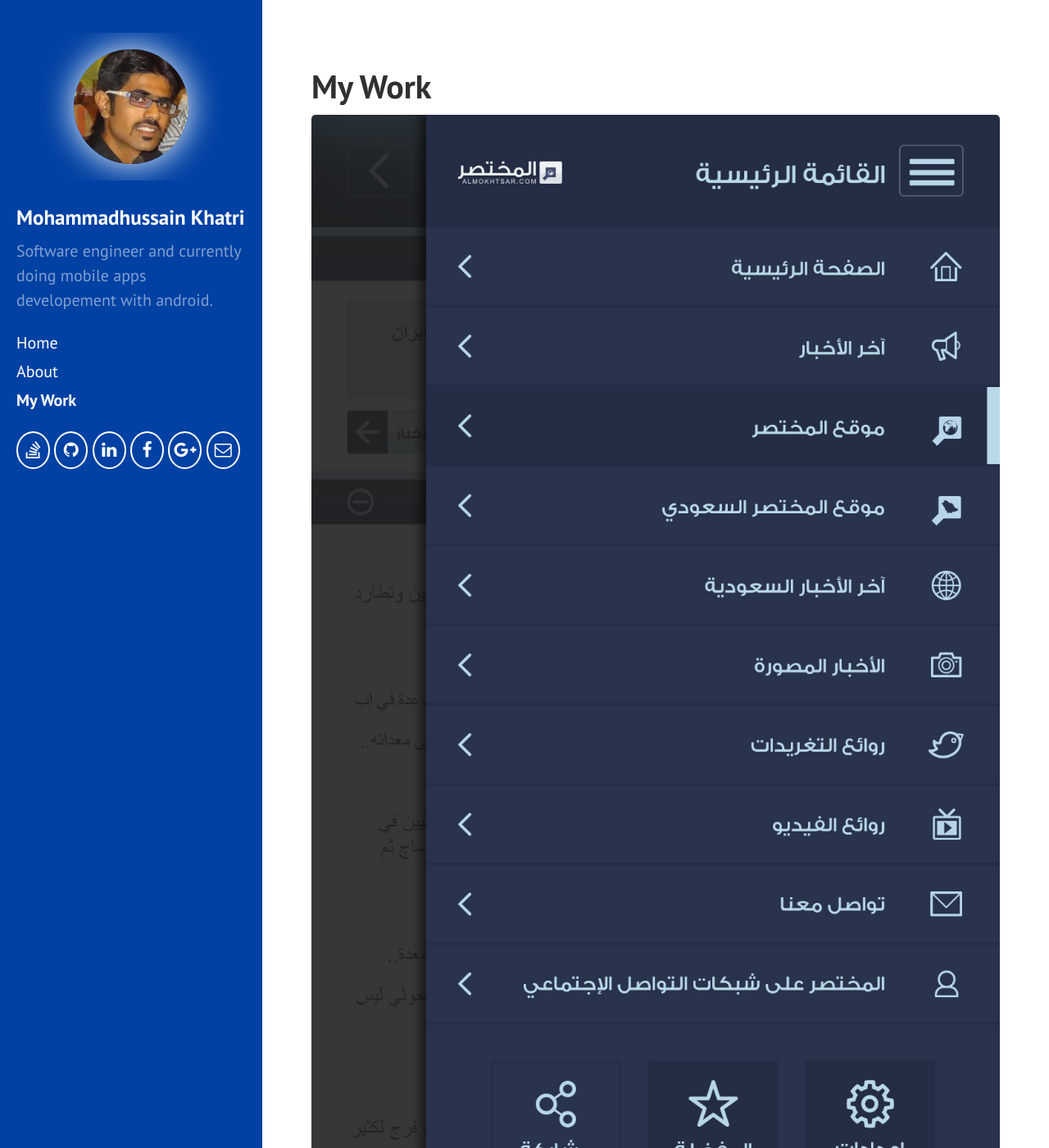
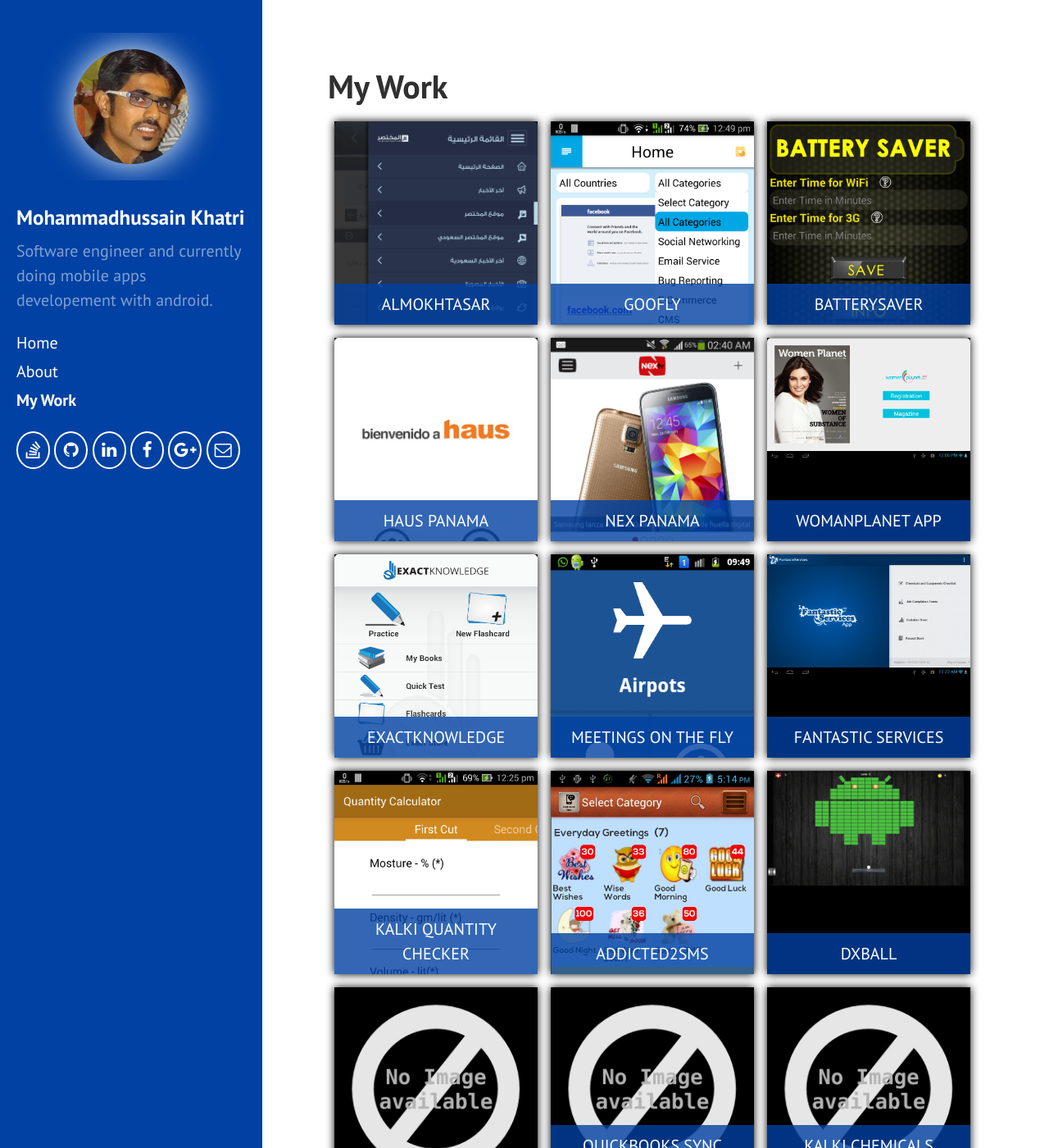
Before and after one commit to mohammadkhatri/mohammadkhatri.github.io, a Jekyll site: the page built from projects/index.html, in a window 1280 px wide and 1400 px high. Shown: the whole window at 82% size. Built offline with Jekyll 4.4.1, drawn with Linux system fonts in a browser that asks for light colours; nearby versions of some CDN libraries; Markdown is read by kramdown in place of the engine named in the settings.

Commit message:
fix css my project

```diff
--- a/public/css/_hyde.scss
+++ b/public/css/_hyde.scss
@@ -133,6 +133,8 @@
     /*max-width: 38rem;*/
     margin-left: 17rem;
     margin-right: 1rem;
+    padding-left:    1rem;
+    padding-right: 1rem;
   }
 }
 
@@ -149,6 +151,156 @@
     margin-left: 19rem;
     margin-right: 3rem;
   }
+}
+
+/*
+ * Projects layout
+ *
+ *
+ */
+
+.project_column
+{
+position:  absolute;
+  top: 0;
+  left: 0;
+  bottom: 0;
+  right: 0;
+
+  overflow:hidden;
+
+}
+
+.box{
+  position: relative;
+  float: left;
+  background-color:black;
+  -webkit-box-shadow: 0px 0px 10px 0px rgba(0,0,0,1);
+  -moz-box-shadow: 0px 0px 10px 0px rgba(0,0,0,1);
+  box-shadow: 0px 0px 10px 0px rgba(0,0,0,1);
+     /* desired width */
+}
+
+@media (min-width: 48em) {
+ .box
+ {
+
+  width : 31%;
+  padding-bottom : 31%;
+  margin : 1%;
+
+ }
+}
+
+@media (max-width: 47em) {
+.box
+{
+
+  width : 48%;
+  padding-bottom : 48%;
+  margin : 1%;
+
+}
+}
+
+@media (max-width: 35em) {
+.box
+{
+
+  width : 90%;
+  padding-bottom : 90%;
+  margin : 5%;
+
+}
+}
+
+@media (min-width: 64em) {
+  .box
+ {
+
+  width : 31%;
+  padding-bottom : 31%;
+  margin : 1%;
+
+ }
+}
+
+.titleBox {
+   position: absolute;
+   bottom: 0;
+   left: 0;
+   right: 0;
+   background: rgba(0, 65, 163, 0.8);
+   color: #FFF;
+   padding: 10px;
+   text-align: center;
+   text-transform: uppercase;
+   -webkit-transition: all 0.3s ease-out;
+   -moz-transition: all 0.3s ease-out;
+   -o-transition: all 0.3s ease-out;
+   transition: all 0.3s ease-out;
+}
+
+/*
+@media (min-width: 48em) {
+  .project_column
+ {
+
+  width : 31%;
+  height: 250px;
+  margin : 1%;
+
+ }
+}
+
+@media (max-width: 47em) {
+  .project_column
+{
+
+  width : 48%;
+  height: 350px;
+  margin : 1%;
+
+}
+}
+
+@media (max-width: 35em) {
+  .project_column
+{
+
+  width : 90%;
+  height: 350px;
+  margin : 5%;
+
+}
+}
+
+@media (min-width: 64em) {
+  .project_column
+ {
+
+  width : 31%;
+  height: 450px;
+  margin : 1%;
+
+ }
+}
+*/
+
+/*VERTPAN*/
+.vertpan img {
+  margin-top: 0px;
+  width : 100%;
+  -webkit-transition: margin 1s ease;
+     -moz-transition: margin 1s ease;
+       -o-transition: margin 1s ease;
+      -ms-transition: margin 1s ease;
+          transition: margin 1s ease;
+  z-index:-1;
+}
+
+.vertpan img:hover {
+  margin-top: -100px;
 }
 
 
```
